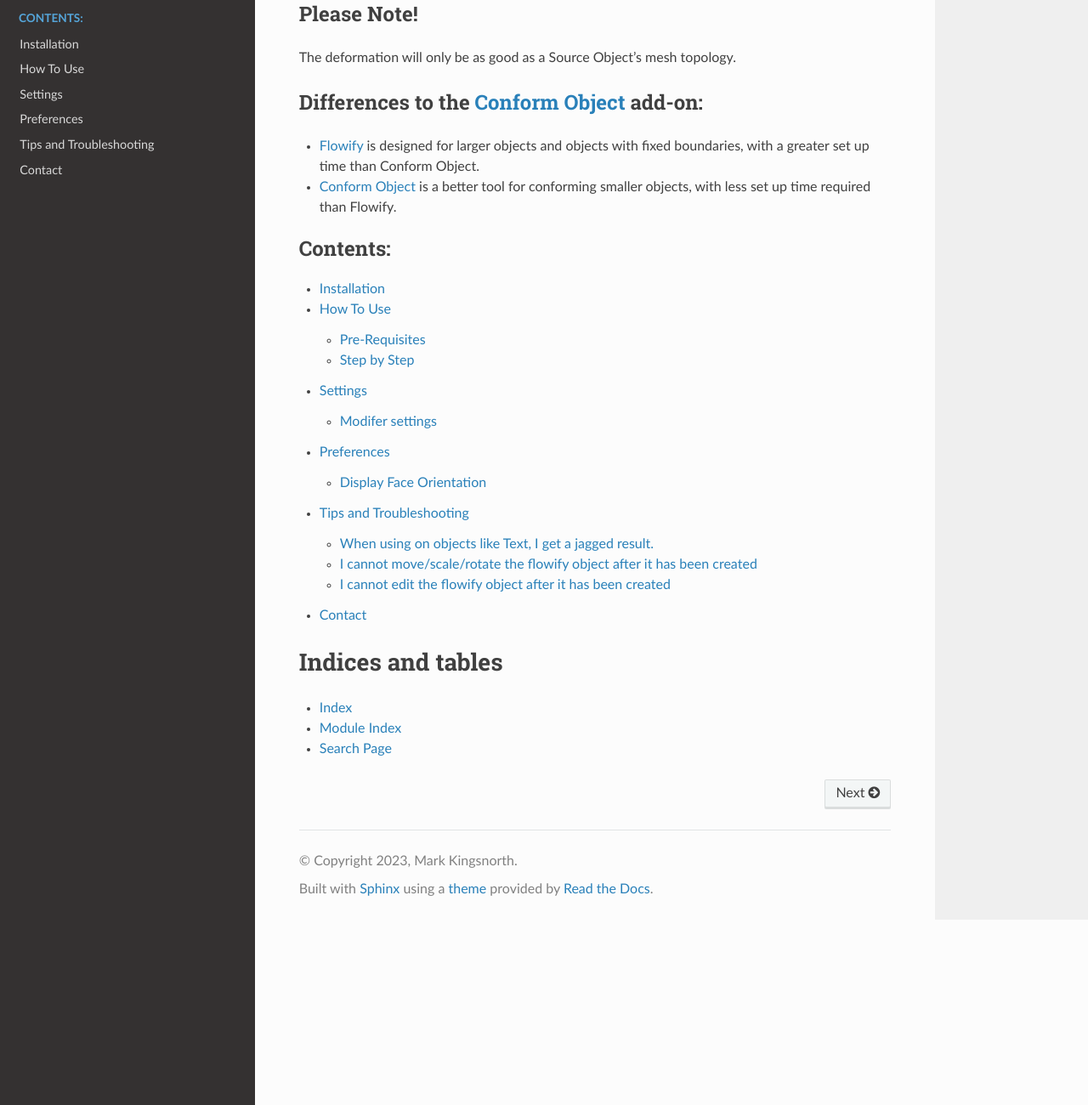
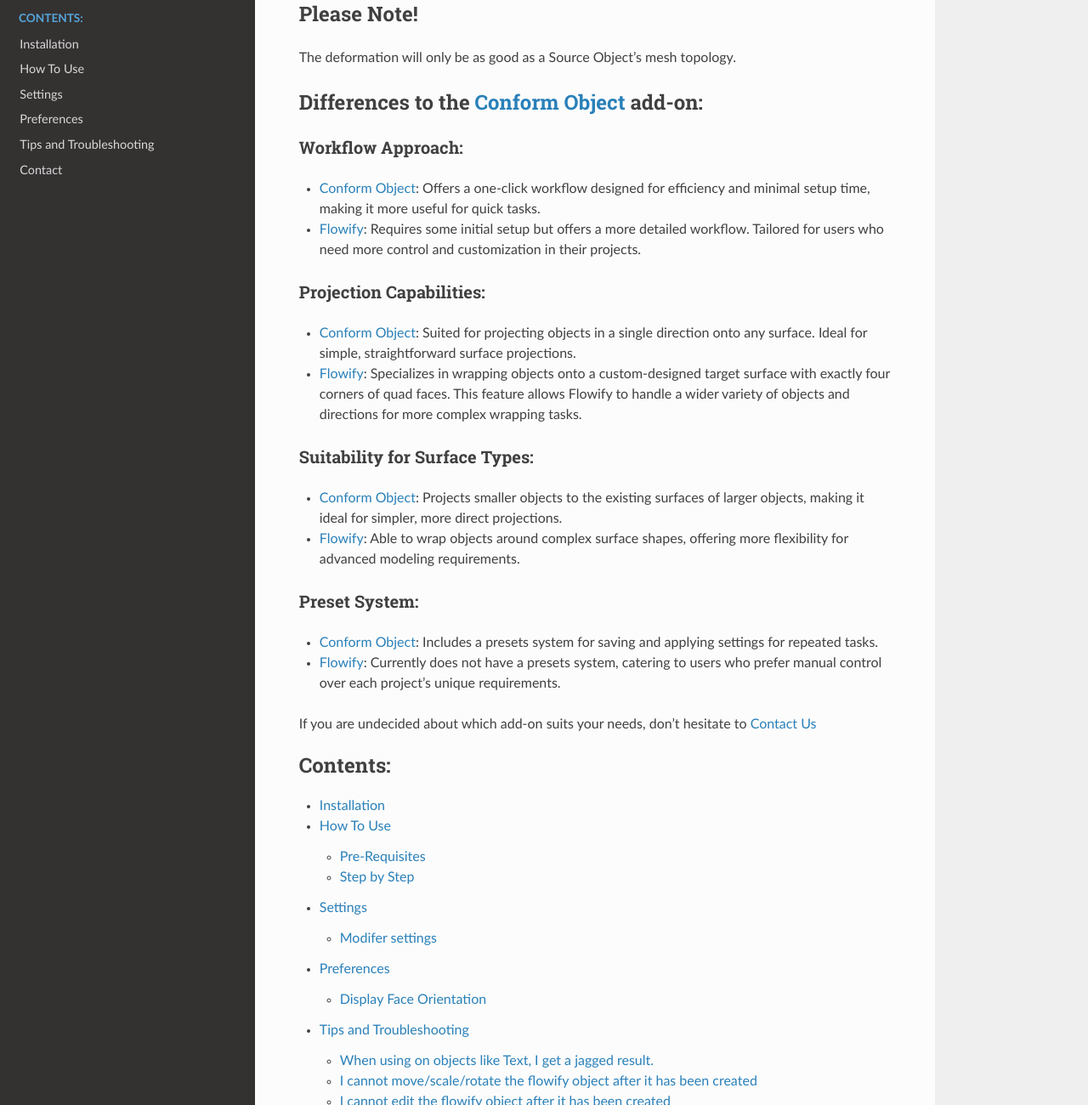
Before and after one commit to mkingsnorth/flowify_docs, a Sphinx documentation site: the page built from docs/index.rst, in a window 1280 px wide and 1400 px high, scrolled down 1993 px, cut to the strip 100-1400 px from the top of the window. Shown: the whole strip at 85% size. Built offline with Sphinx 7.4.7 and the Read the Docs theme 2.0.0, drawn with Linux system fonts in a browser that asks for light colours.

Commit message:
Added Better Flowify vs Conform comparison

```diff
--- a/docs/index.rst
+++ b/docs/index.rst
@@ -66,8 +66,31 @@
 Differences to the |Conform Object| add-on:
 --------------------------------------------------------------------
 
-* |Flowify| is designed for larger objects and objects with fixed boundaries, with a greater set up time than Conform Object.
-* |Conform Object| is a better tool for conforming smaller objects, with less set up time required than Flowify.
+Workflow Approach:
+^^^^^^^^^^^^^^^^^^^^^
+
+* |Conform Object|: Offers a one-click workflow designed for efficiency and minimal setup time, making it more useful for quick tasks.
+* |Flowify|: Requires some initial setup but offers a more detailed workflow. Tailored for users who need more control and customization in their projects.
+
+Projection Capabilities:
+^^^^^^^^^^^^^^^^^^^^^^^^^^^^^^^^^^^^^^^^^^
+
+* |Conform Object|: Suited for projecting objects in a single direction onto any surface. Ideal for simple, straightforward surface projections.
+* |Flowify|: Specializes in wrapping objects onto a custom-designed target surface with exactly four corners of quad faces. This feature allows Flowify to handle a wider variety of objects and directions for more complex wrapping tasks.
+
+Suitability for Surface Types:
+^^^^^^^^^^^^^^^^^^^^^^^^^^^^^^^^^^^^^^^^^^
+
+* |Conform Object|: Projects smaller objects to the existing surfaces of larger objects, making it ideal for simpler, more direct projections.
+* |Flowify|: Able to wrap objects around complex surface shapes, offering more flexibility for advanced modeling requirements.
+
+Preset System:
+^^^^^^^^^^^^^^^^^^^^^^^^^^^^^^^^^^^^^^^^^^
+
+* |Conform Object|: Includes a presets system for saving and applying settings for repeated tasks.
+* |Flowify|: Currently does not have a presets system, catering to users who prefer manual control over each project's unique requirements.
+
+If you are undecided about which add-on suits your needs, don't hesitate to :ref:`Contact Us<contact>`
 
 .. |Conform Object| raw:: html
 
```
